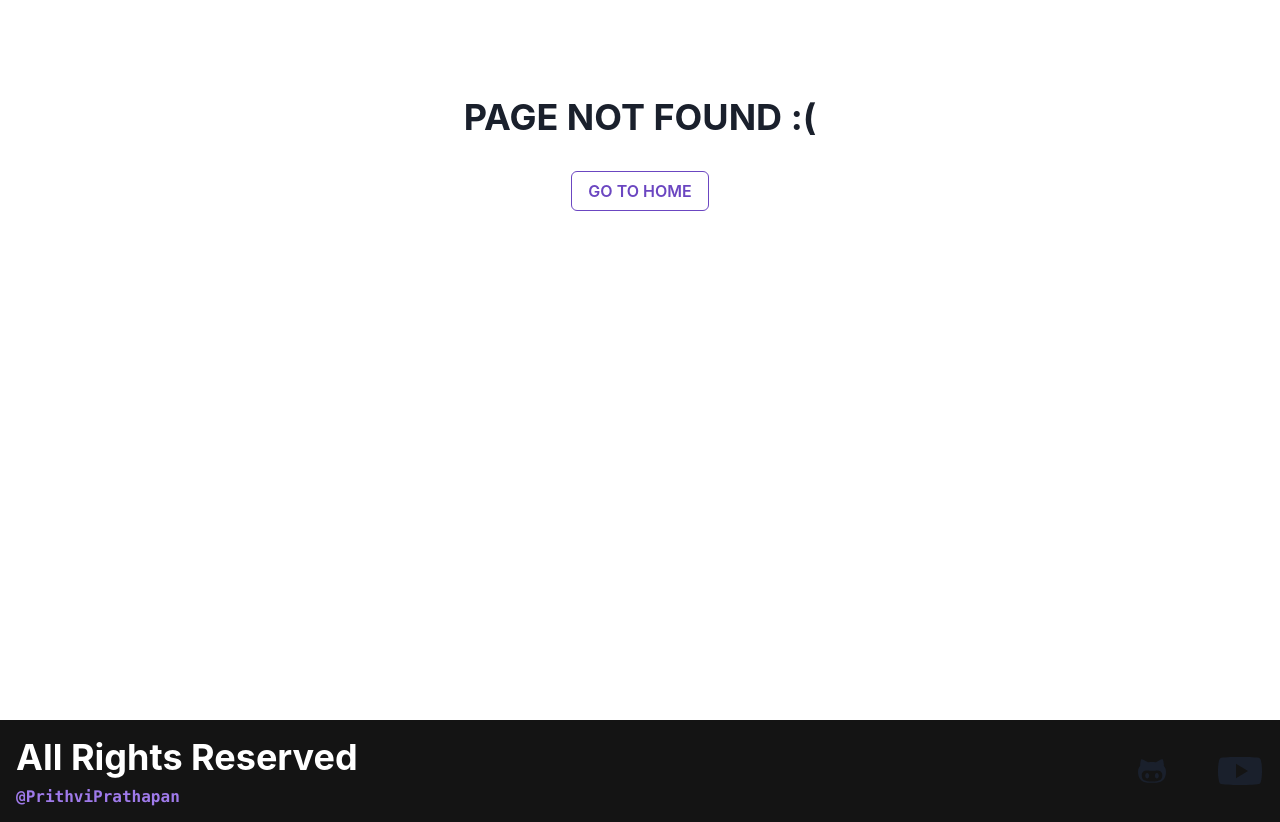
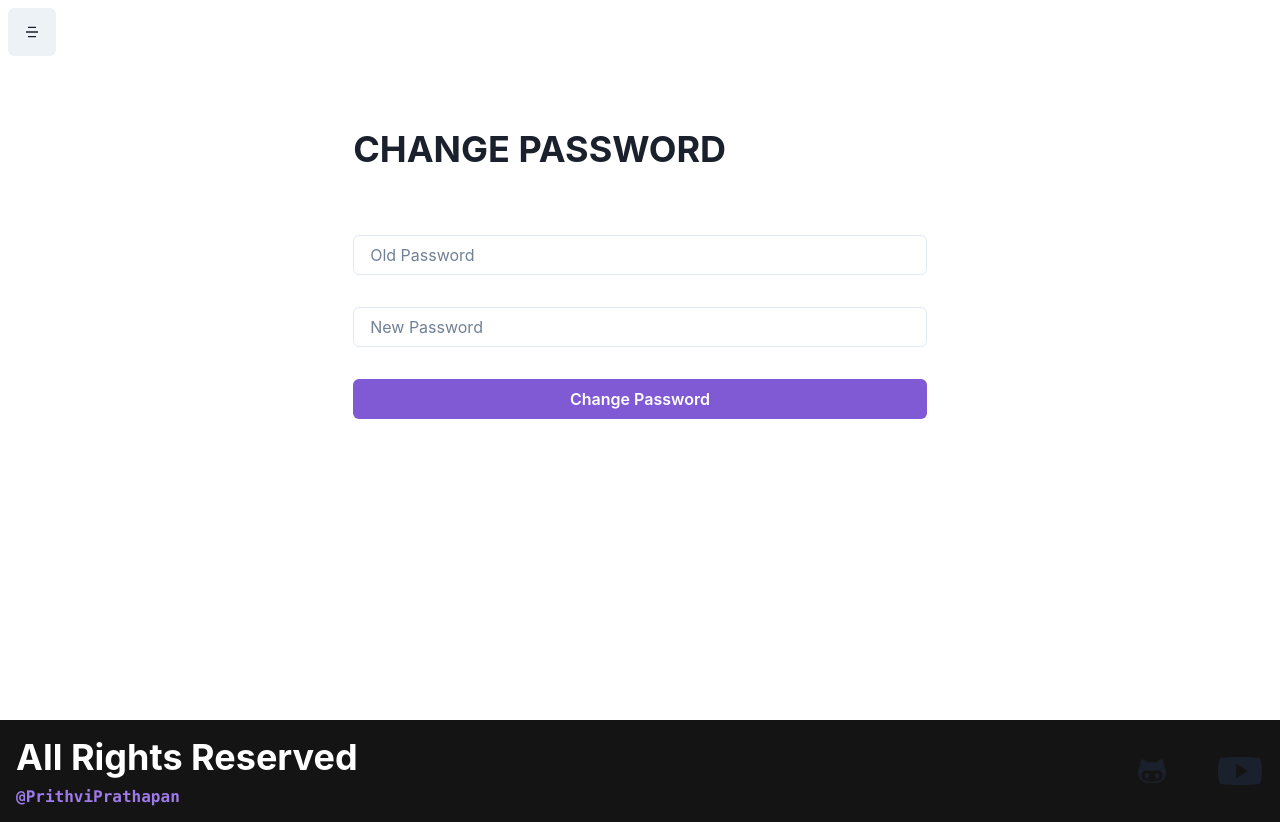
Before and after one commit to prithvi2226/WEBSTACK-COURSE, a React (Create React App) app in the folder coursebuilder/: page /ChangePassword in a window 1280 px wide. Before the commit this address had no page. Built offline with nearby package versions, Linux system fonts and the light colour scheme.

Commit message:
completed profile

```diff
--- a/coursebuilder/src/App.js
+++ b/coursebuilder/src/App.js
@@ -16,6 +16,8 @@ import PaymentFail from './Components/Payments/PaymentFail';
 import NotFound from './Components/Layout/NotFound/NotFound';
 import CoursePage from './Components/CourseDetail/CoursePage';
 import Profile from './Components/Profile/Profile';
+import ChangPassword from './Components/Profile/ChangPassword';
+import UpdateProfile from './Components/Profile/UpdateProfile';
 
 function App() {
 
@@ -40,7 +42,11 @@ function App() {
       <Route path='/PaymentFail' element={<PaymentFail />} />
       <Route path='*' element={<NotFound />} />
       <Route path='/Course/:id' element={<CoursePage />} />
+
       <Route path='/Profile' element={<Profile />} />
+      <Route path='/ChangePassword' element={<ChangPassword />} />
+      <Route path='/UpdateProfile' element={<UpdateProfile />} />
+
 
 
 
--- /dev/null
+++ b/coursebuilder/src/Components/Profile/ChangPassword.jsx
@@ -0,0 +1,52 @@
+import React, { useState } from 'react'
+import Header from '../Layout/Header/Header'
+import { Button, Container, Heading, Input, VStack } from '@chakra-ui/react'
+
+const ChangPassword = () => {
+
+    const [OldPassword, setOldPassword] = useState("");
+    const [NewPassword, setNewPassword] = useState("");
+
+  return (
+    <>
+    <Header />
+    <Container minH={"90vh"}
+                py={"16"}>
+        <form>
+            <Heading children={"CHANGE PASSWORD"}
+                     my={"16"}
+                     textAlign={['center', 'left']}/>
+            <VStack spacing={"8"}>
+                <Input required id="password"
+                        value={OldPassword}
+                        onChange={e => setOldPassword(e.target.value)}
+                        placeholder='Old Password'
+                        type={'password'}
+                        focusBorderColor="purple.500"
+                        />
+                <Input required id="password"
+                        value={NewPassword}
+                        onChange={e => setNewPassword(e.target.value)}
+                        placeholder='New Password'
+                        type={'password'}
+                        focusBorderColor="purple.500"
+                        />
+
+                <Button w={"full"}
+                        colorScheme={'purple'}
+                        type='submit'>
+                    Change Password
+
+                </Button>
+
+
+            </VStack>
+        </form>
+
+    </Container>
+    </>
+
+  )
+}
+
+export default ChangPassword
--- /dev/null
+++ b/coursebuilder/src/Components/Profile/UpdateProfile.jsx
@@ -0,0 +1,47 @@
+import { Button, Container, Heading, Input, VStack } from '@chakra-ui/react'
+import React, { useState } from 'react'
+
+const UpdateProfile = () => {
+
+    const [Name, setName] = useState("");
+    const [Email, setEmail] = useState("");
+
+  return (
+    <Container minH={"90vh"}
+                py={"16"}>
+        <form>
+            <Heading children={"UPDATE PROFILE"}
+                     my={"16"}
+                     textAlign={['center', 'left']}/>
+            <VStack spacing={"8"}>
+                <Input required
+                        value={Name}
+                        onChange={e => setName(e.target.value)}
+                        placeholder='Name'
+                        type={'text'}
+                        focusBorderColor="purple.500"
+                        />
+                <Input required
+                        value={Email}
+                        onChange={e => setEmail(e.target.value)}
+                        placeholder='Email'
+                        type={'email'}
+                        focusBorderColor="purple.500"
+                        />
+
+
+                <Button w={"full"}
+                        colorScheme={'purple'}
+                        type='submit'>
+                    UPDATE YOUR PROFILE
+                </Button>
+
+
+            </VStack>
+        </form>
+
+    </Container>
+  )
+}
+
+export default UpdateProfile
```
